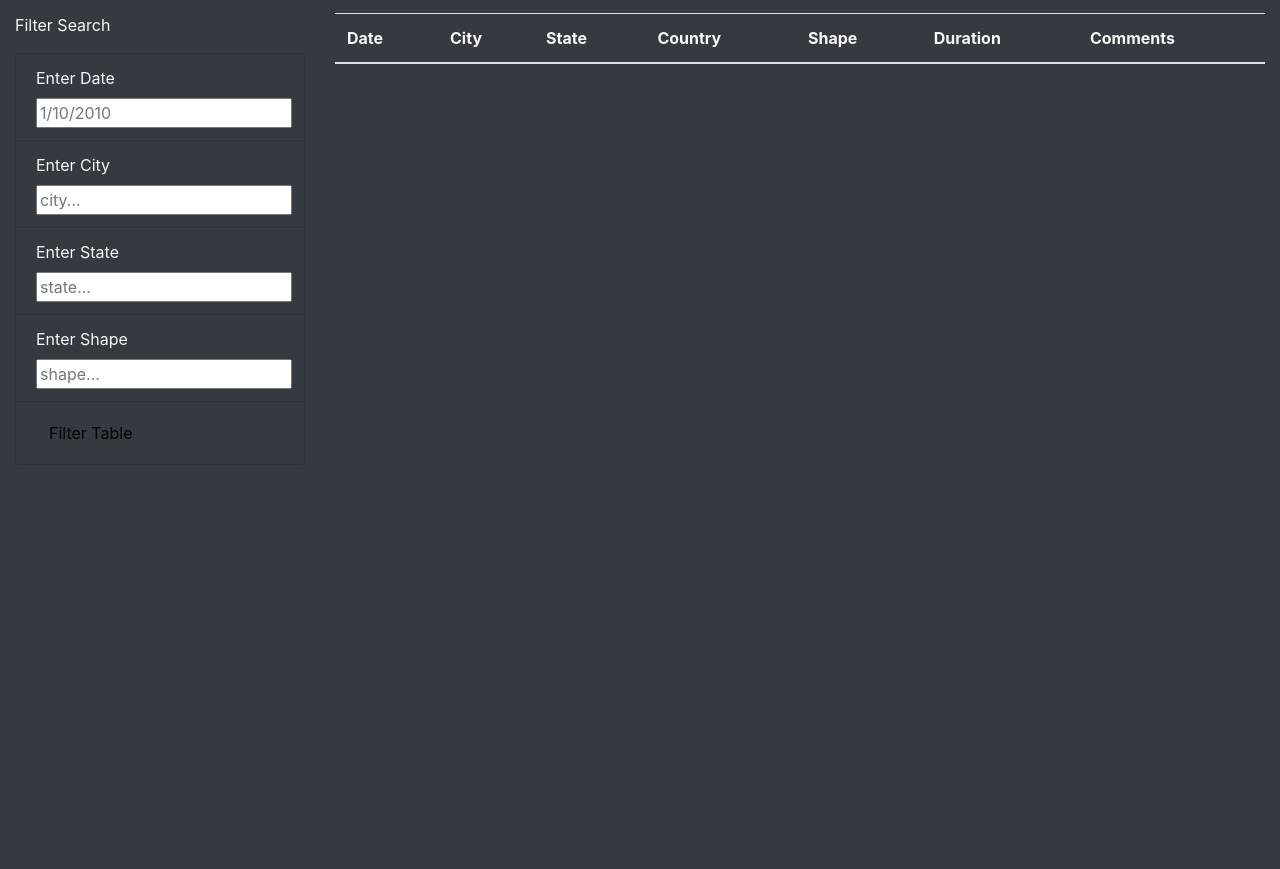
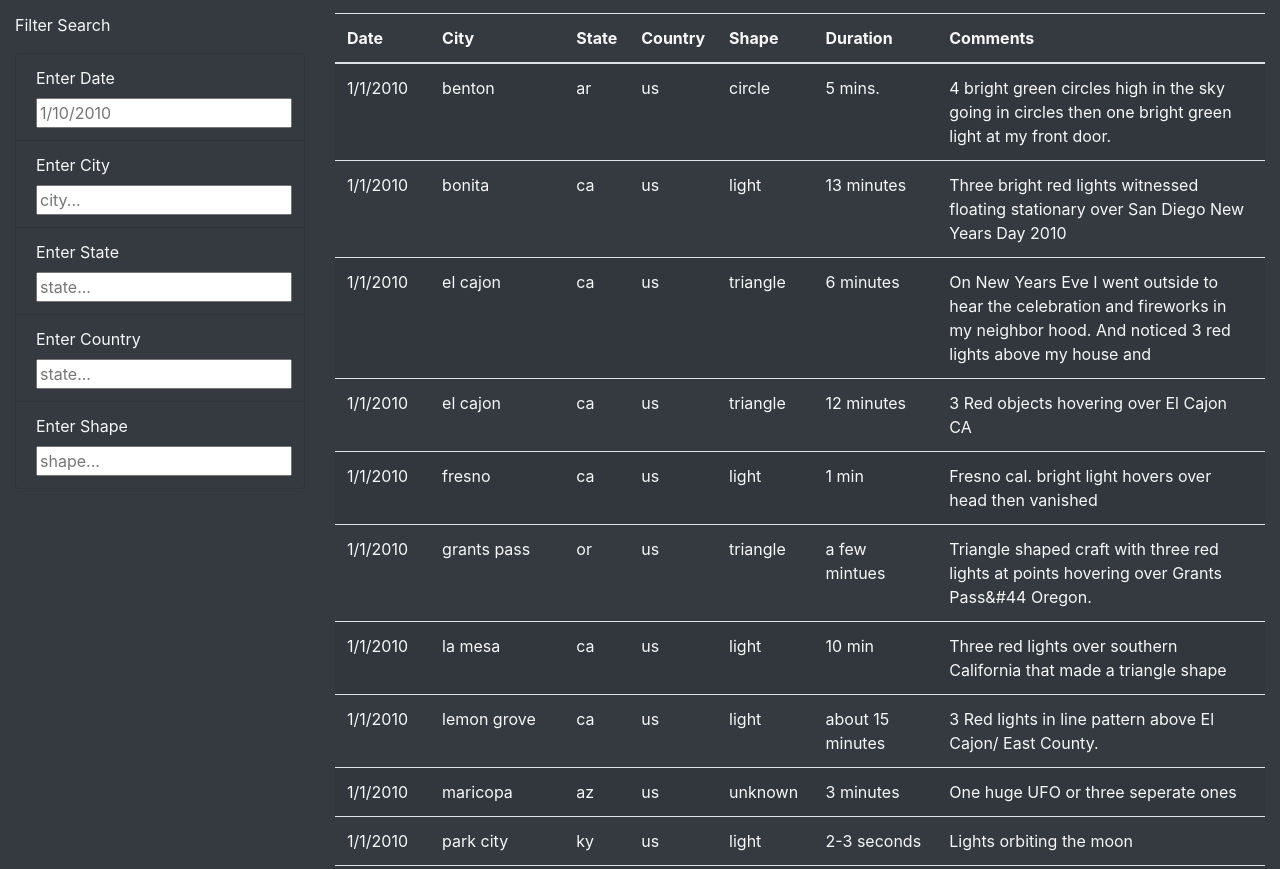
Before and after one commit to YanLuong/UFO, a plain HTML site: page index.html in a window 1280 px wide. Shown: the part 726-1595 px from the top of the page. Before the commit the page ends 1191 px from the top, so only its background shows below. Drawn offline with nearby package versions, Linux system fonts and the light colour scheme.

Commit message:
challenge 11 update

```diff
--- a/index.html
+++ b/index.html
@@ -57,12 +57,12 @@
                                             <input type="text" placeholder="state..." id="state" />
                                         </li>
                                         <li class="list-group-item bg-dark" style="font-family: inherit; font-size: 1rem;">
+                                            <label for="country">Enter Country</label>
+                                            <input type="text" placeholder="state..." id="country" />
+                                        </li>
+                                        <li class="list-group-item bg-dark" style="font-family: inherit; font-size: 1rem;">
                                             <label for="shape">Enter Shape</label>
                                             <input type="text" placeholder="shape..." id="shape" />
-                                        </li>
-                                        <li class="list-group-item bg-dark">
-                                            <button id="filter-btn" type="button" class="btn bg-dark">Filter Table</button>
-
                                         </li>
                                     </ul>
                                 </form>
@@ -90,7 +90,7 @@
     </div>
     <script src="https://cdnjs.cloudflare.com/ajax/libs/d3/4.11.0/d3.js"></script>
     <script src="static/js/data.js"></script>
-    <script src="static/js/app1.js"></script>
+    <script src="static/js/app.js"></script>
 
 </body>
 </html>
--- a/static/js/app.js
+++ b/static/js/app.js
@@ -66,36 +66,25 @@ function filterTable() {
 
     // 8. Set the filtered data to the tableData.
     let filteredData = tableData;
-    console.log(filters)
+    console.log("filters: ", filters)
+
 
     // 9. Loop through all of the filters and keep any data that
     // matches the filter values
 
-    // for (var i = 0; i < filters.length; i++) {
-    //   filteredData = filteredData.filter(row => row.datetime === filters.datetime);
-    //   console.log(filteredData);
-    // }
+    filteredData = filteredData.filter((row) => {
+      return Object.keys(filters).every((key) => row[key] === filters[key]);
+      });
 
-    filteredData = filteredData.filter( row => {
-      console.log(row === filters)
-      row === filters
-  });
-
-
-    // if (filters) {
-
-    // //   filteredData = filteredData.filter(row => row.datetime === filters.datetime);
-    // //   console.log(filteredData);
-    // //  } else if (filters) {
-    //   filteredData = filteredData.filter(row => row.city === filters.city);
-    //   console.log('filteredData for city');
-    //  }
+    console.log("after filter function", filteredData)
+    console.log("filters:", filters);
+    console.log("filter_keys:", Object.keys(filters));
 
     // 10. Finally, rebuild the table using the filtered data
     buildTable(filteredData);
-  }
+}
 
-  // 2. Attach an event to l  isten for changes to each filter
+  // 2. Attach an event to listen for changes to each filter
   d3.selectAll("input").on("change", updateFilters);
 
   // Build the table when the page loads
```
